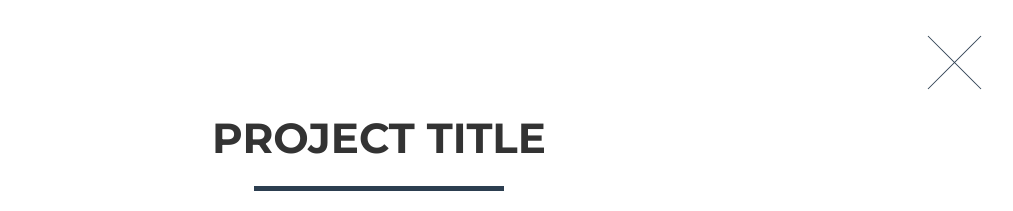
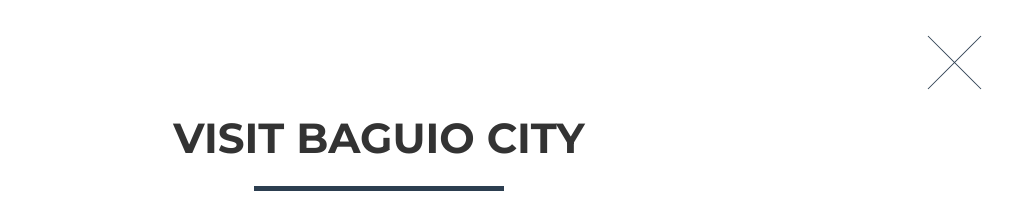
Before and after one commit to dangatanharold/dangatan.gethub.io, a website: page index.html in a window 1280 px wide. Both pictures are taken after a click on the link 250 px from the left and 1107 px from the top of the page. Shown: the part 707-918 px from the top of the page, without its empty margins (261-1274 px from the left). Drawn offline with nearby package versions, Linux system fonts and the light colour scheme.

Commit message:
Update index.html

```diff
--- a/index.html
+++ b/index.html
@@ -304,7 +304,7 @@
                 <div class="row">
                     <div class="col-lg-8 col-lg-offset-2">
                         <div class="modal-body">
-                            <h2>Project Title</h2>
+                            <h2>Visit Baguio City</h2>
                             <hr class="star-primary">
                             <img src="img/portfolio/Untitled.png" class="img-responsive img-centered" alt="">
                             <p>Use this area of the page to describe your project. The icon above is part of a free icon set by <a href="https://sellfy.com/p/8Q9P/jV3VZ/">Flat Icons</a>. On their website, you can download their free set with 16 icons, or you can purchase the entire set with 146 icons for only $12!</p>
@@ -341,7 +341,7 @@
                 <div class="row">
                     <div class="col-lg-8 col-lg-offset-2">
                         <div class="modal-body">
-                            <h2>Project Title</h2>
+                            <h2>Resume</h2>
                             <hr class="star-primary">
                             <img src="img/portfolio/Resume.png" class="img-responsive img-centered" alt="">
                             <p>Use this area of the page to describe your project. The icon above is part of a free icon set by <a href="https://sellfy.com/p/8Q9P/jV3VZ/">Flat Icons</a>. On their website, you can download their free set with 16 icons, or you can purchase the entire set with 146 icons for only $12!</p>
```
